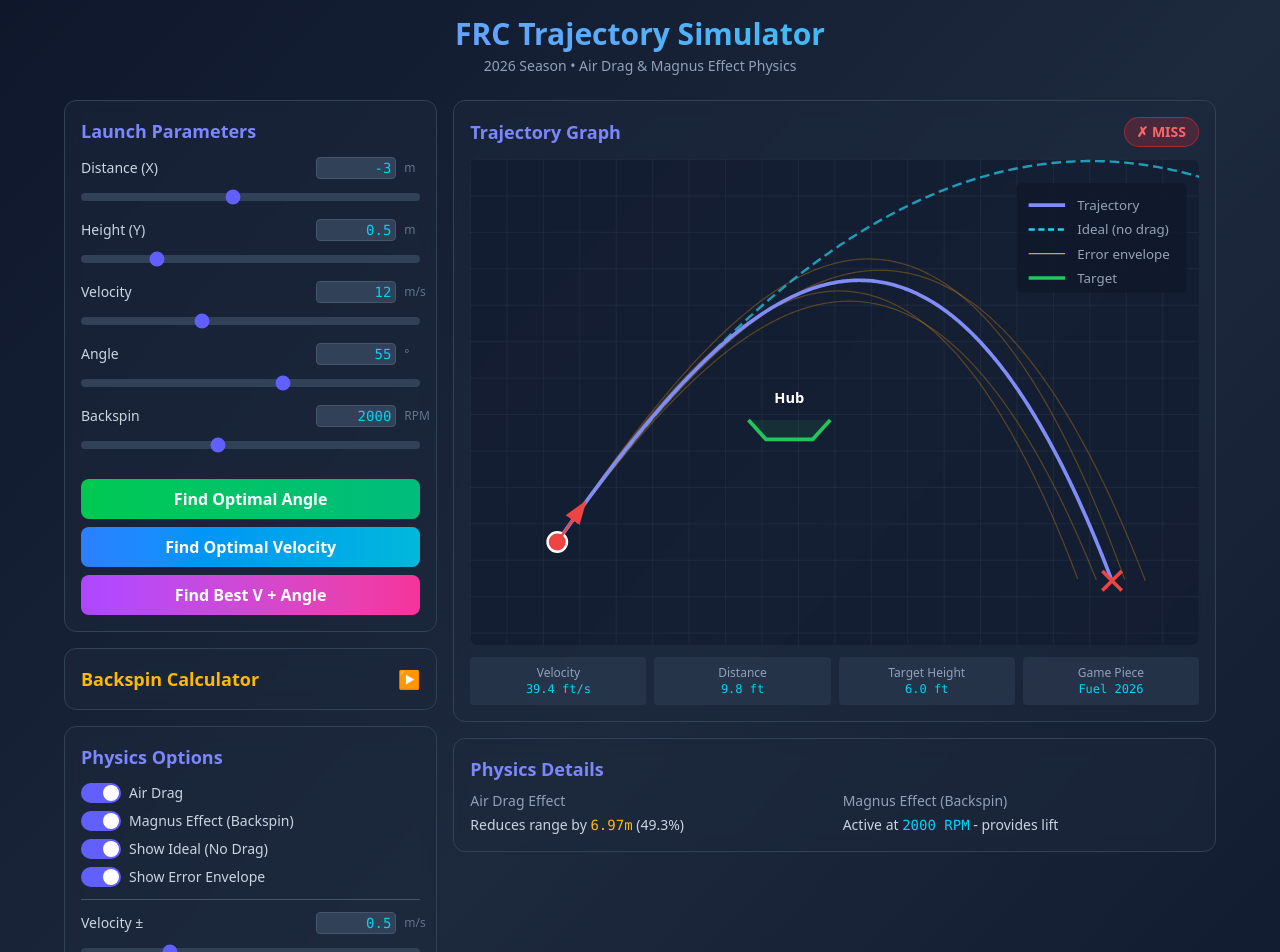
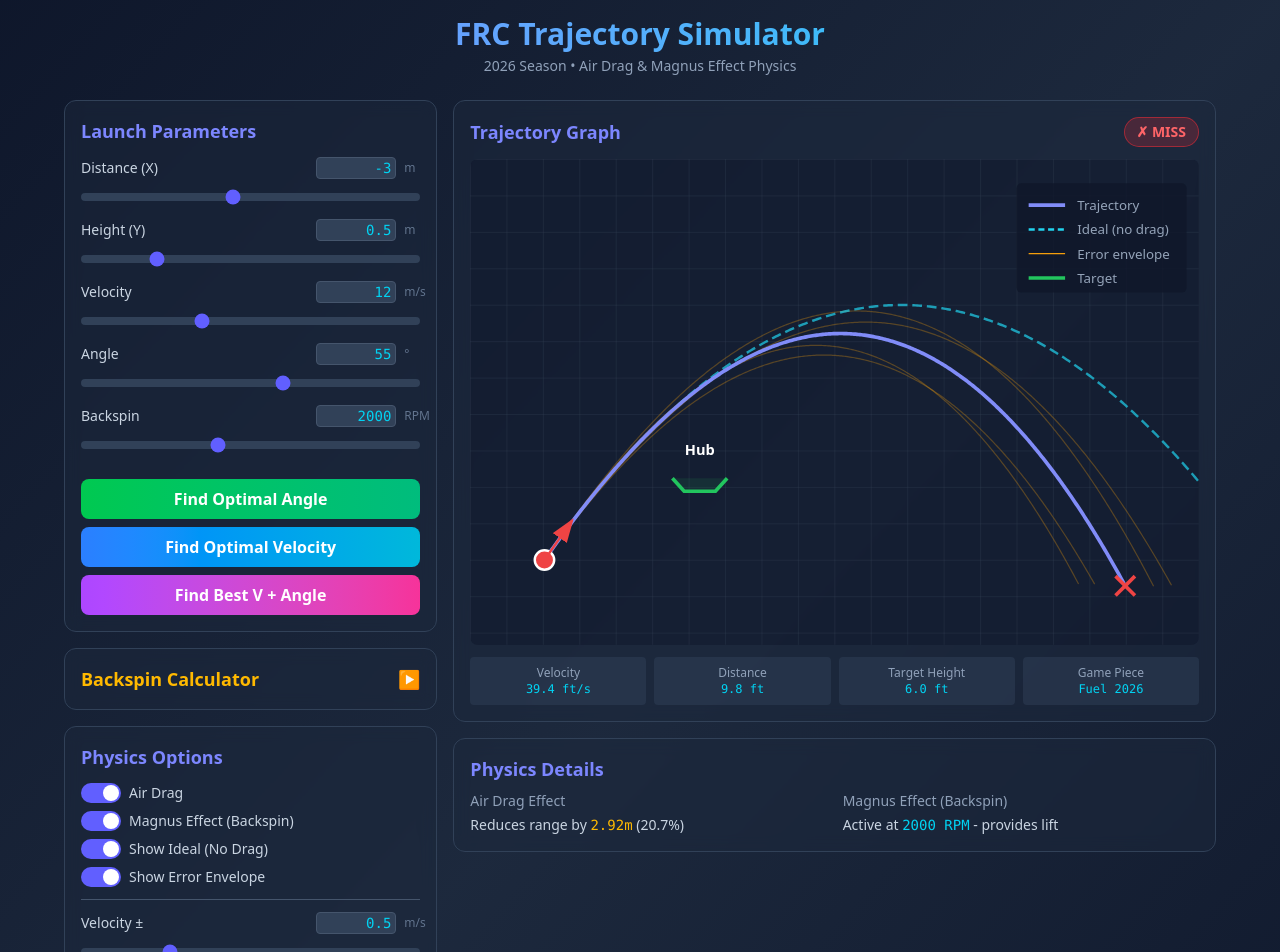
Before and after one commit to Aieda1l/FRC-REBUILT-Projectile-Simulator, a React (Vite) app: page / in a window 1280 px wide. Shown: the top 952 px of the page. Built offline with nearby package versions, Linux system fonts and the light colour scheme; the HTML template or start-up script is replaced by a standard one.

Commit message:
Treat 0.15 m game-piece size as diameter

```diff
--- a/src/TrajectorySimulator.jsx
+++ b/src/TrajectorySimulator.jsx
@@ -328,7 +328,8 @@
 
     // Game piece (Fuel 2026)
     const mass = 0.227;
-    const radius = 0.15;
+    const diameter = 0.15;
+    const radius = diameter / 2;
     const dragCoeff = 0.47;
     const liftCoeff = 0.25;
     const airDensity = 1.225;
```
